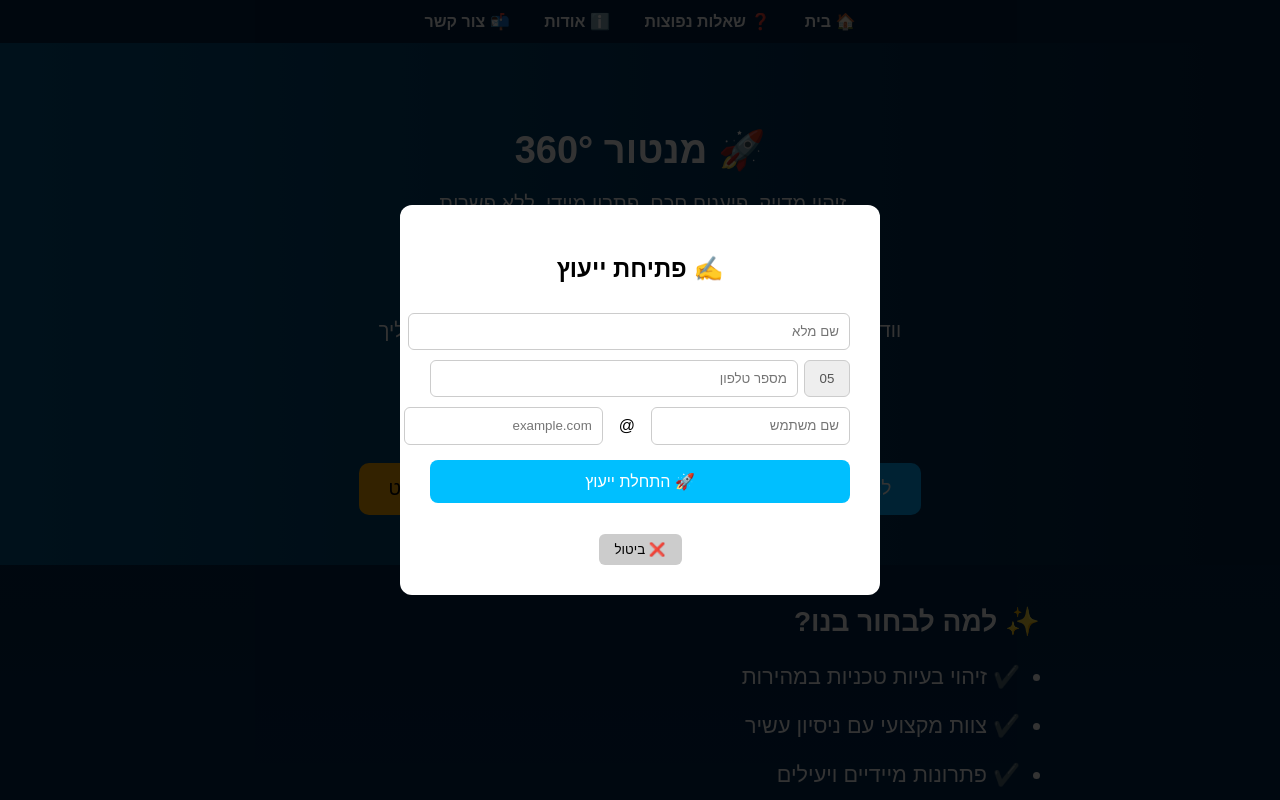
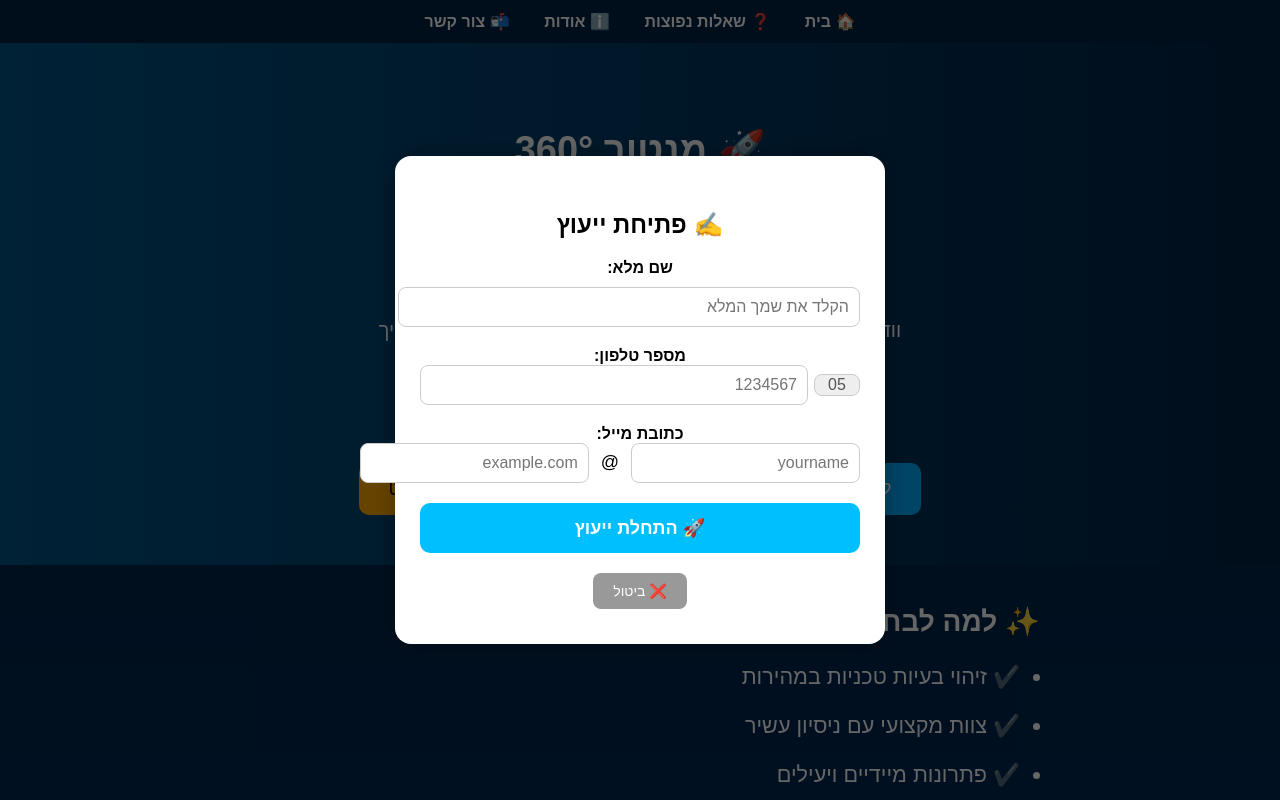
Before and after one commit to 360Mentor360/Mentor360v2, a website: page public/index.html in a window 1280 px wide. Shown: the top 800 px of the page. Drawn offline with Linux system fonts and the light colour scheme.

Commit message:
Update index.html

```diff
--- a/public/index.html
+++ b/public/index.html
@@ -221,27 +221,47 @@
   <p>כל הזכויות שמורות © מנטור 360°</p>
 </footer>
 
+
 <!-- טופס מודאל לפתיחת ייעוץ -->
-<div id="sessionModal" style="display:none; position:fixed; top:0; right:0; bottom:0; left:0; background:rgba(0,0,0,0.8); z-index:1000; display:flex; align-items:center; justify-content:center;">
-  <div style="background:white; color:black; border-radius:12px; padding:30px; max-width:420px; width:90%;">
-    <h2 style="text-align:center;">✍️ פתיחת ייעוץ</h2>
+<div id="sessionModal" style="display:none; position:fixed; top:0; right:0; bottom:0; left:0; background:rgba(0,0,0,0.6); z-index:1000; display:flex; align-items:center; justify-content:center; animation: fadeIn 0.5s ease-in-out;">
+  <div style="background:white; color:black; border-radius:16px; padding:35px 25px; max-width:440px; width:90%; box-shadow: 0 0 25px rgba(0,0,0,0.3); animation: bounceIn 0.5s ease-in-out;">
+    <h2 style="text-align:center; margin-bottom:20px;">✍️ פתיחת ייעוץ</h2>
     <form id="sessionForm">
-      <input type="text" id="fullName" placeholder="שם מלא" required style="width:100%; padding:10px; margin:10px 0; border-radius:6px; border:1px solid #ccc;">
-      <div style="display:flex; gap:6px;">
-        <input type="text" value="05" disabled style="width:40px; text-align:center; background:#eee; border:1px solid #ccc; border-radius:6px;">
-        <input type="text" id="phone" placeholder="מספר טלפון" required style="flex:1; padding:10px; border:1px solid #ccc; border-radius:6px;">
+      <label for="fullName" style="font-weight:bold;">שם מלא:</label>
+      <input type="text" id="fullName" placeholder="הקלד את שמך המלא" required style="width:100%; padding:10px; margin:10px 0 20px; border-radius:8px; border:1px solid #ccc; font-size:16px;">
+
+      <label style="font-weight:bold;">מספר טלפון:</label>
+      <div style="display:flex; gap:6px; align-items:center; margin-bottom:20px;">
+        <input type="text" value="05" disabled style="width:40px; text-align:center; background:#eee; border:1px solid #ccc; border-radius:8px; font-size:16px;">
+        <input type="text" id="phone" placeholder="1234567" required style="flex:1; padding:10px; border:1px solid #ccc; border-radius:8px; font-size:16px;">
       </div>
-      <div style="display:flex; gap:6px; margin-top:10px;">
-        <input type="text" id="emailUser" placeholder="שם משתמש" required style="flex:1; padding:10px; border:1px solid #ccc; border-radius:6px;">
-        <span style="padding:10px;">@</span>
-        <input type="text" id="emailDomain" placeholder="example.com" required style="flex:1; padding:10px; border:1px solid #ccc; border-radius:6px;">
+
+      <label style="font-weight:bold;">כתובת מייל:</label>
+      <div style="display:flex; gap:6px; align-items:center; margin-bottom:20px;">
+        <input type="text" id="emailUser" placeholder="yourname" required style="flex:1; padding:10px; border:1px solid #ccc; border-radius:8px; font-size:16px;">
+        <span style="padding:0 6px; font-size:18px;">@</span>
+        <input type="text" id="emailDomain" placeholder="example.com" required style="flex:1; padding:10px; border:1px solid #ccc; border-radius:8px; font-size:16px;">
       </div>
-      <button type="submit" style="width:100%; margin-top:15px; background:#00bfff; color:white; padding:12px; border:none; border-radius:8px; font-size:16px; cursor:pointer;">🚀 התחלת ייעוץ</button>
-      <p id="formError" style="color:red; margin-top:10px;"></p>
+
+      <button type="submit" style="width:100%; background:#00bfff; color:white; padding:14px; border:none; border-radius:10px; font-size:18px; font-weight:bold; cursor:pointer; transition: background 0.3s;">
+        🚀 התחלת ייעוץ
+      </button>
+      <p id="formError" style="color:red; margin-top:12px; text-align:center;"></p>
     </form>
-    <button onclick="document.getElementById('sessionModal').style.display='none'" style="margin-top:15px; background:#ccc; padding:8px 16px; border:none; border-radius:6px;">❌ ביטול</button>
+    <button onclick="document.getElementById('sessionModal').style.display='none'" style="margin-top:20px; background:#999; color:white; padding:10px 20px; border:none; border-radius:8px; font-size:14px; cursor:pointer; display:block; margin-inline:auto;">
+      ❌ ביטול
+    </button>
   </div>
 </div>
+
+<style>
+  @keyframes bounceIn {
+    0% { transform: scale(0.7); opacity: 0; }
+    60% { transform: scale(1.05); opacity: 1; }
+    100% { transform: scale(1); }
+  }
+</style>
+
 
 <script>
   function showResponse(answer) {
```
